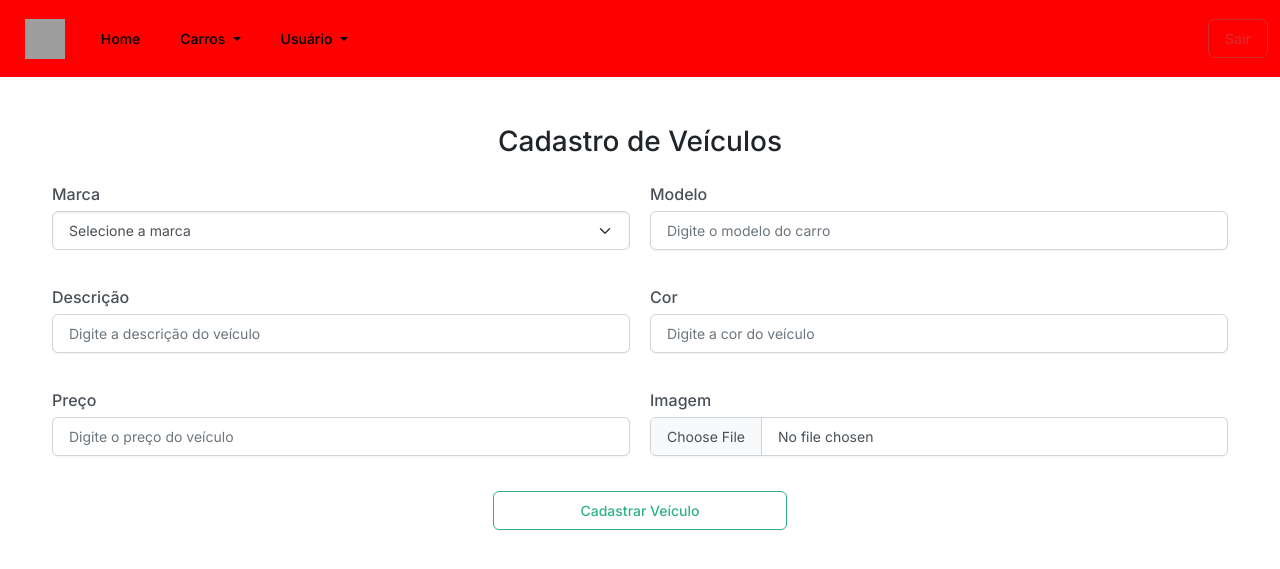
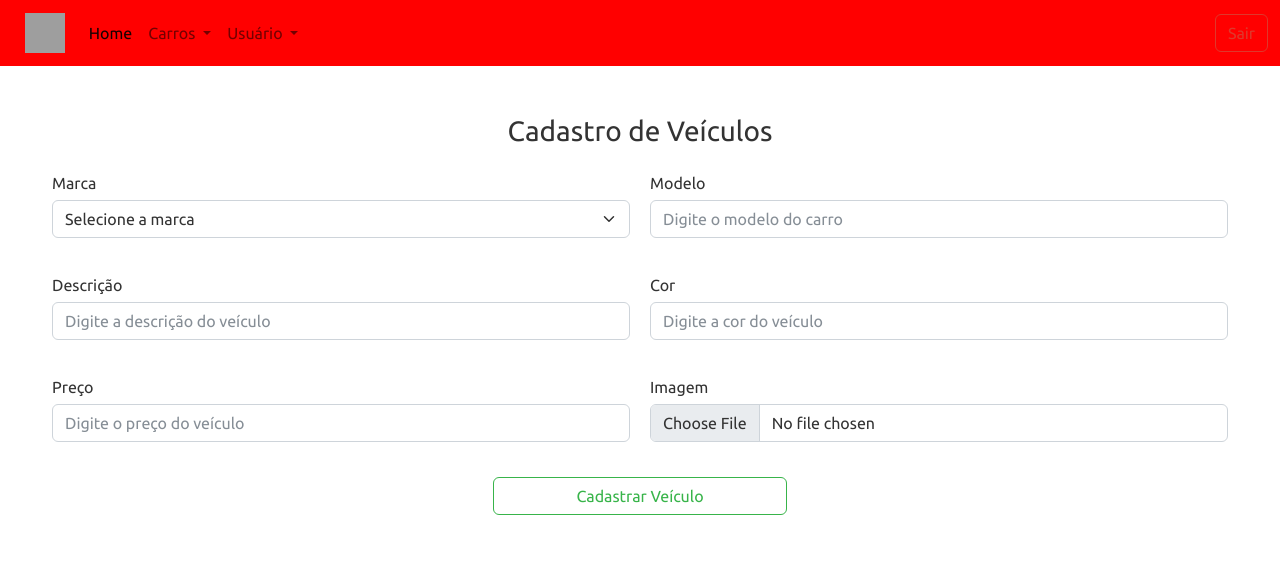
Before and after one commit to joystick2707/Loja-de-Carros, a PHP site: page /cadastroCarros.php in a window 1280 px wide. Shown: the top 569 px of the page. Run offline with PHP 8.4, Linux system fonts and the light colour scheme; data comes from the database, SQL or seed files in the repository; some libraries are stand-ins or nearby versions; grey boxes are pictures that could not be loaded.

Commit message:
Update cadastroCarros.php

```diff
--- a/cadastroCarros.php
+++ b/cadastroCarros.php
@@ -80,7 +80,7 @@ $result = $conn->query($sql);
     <meta charset="UTF-8">
     <meta name="viewport" content="width=device-width, initial-scale=1.0">
     <title>Cadastro de Veículos</title>
-    <link href="https://bootswatch.com/5/zephyr/bootstrap.min.css" rel="stylesheet">
+    <link href="https://bootswatch.com/5/united/bootstrap.min.css" rel="stylesheet">
     <link rel="stylesheet" href="src/style/index.css">
     <link rel="stylesheet" href="src/style/cadastroVeiculos.css">
     <link rel="stylesheet" href="https://cdn.jsdelivr.net/npm/sweetalert2@11.6.8/dist/sweetalert2.min.css">
@@ -106,6 +106,7 @@ $result = $conn->query($sql);
                         <ul class="dropdown-menu" aria-labelledby="dropdownMenuLink">
                             <li><a class="dropdown-item" href="cadastroCarros.php">Cadastrar</a></li>
                             <li><a class="dropdown-item" href="listaVeiculos.php">Listar</a></li>
+                            <li><a class="dropdown-item" href="paginaCompra.php">Carrinho</a></li>
                         </ul>
                     </li>
                     <li class="nav-item dropdown">
```
